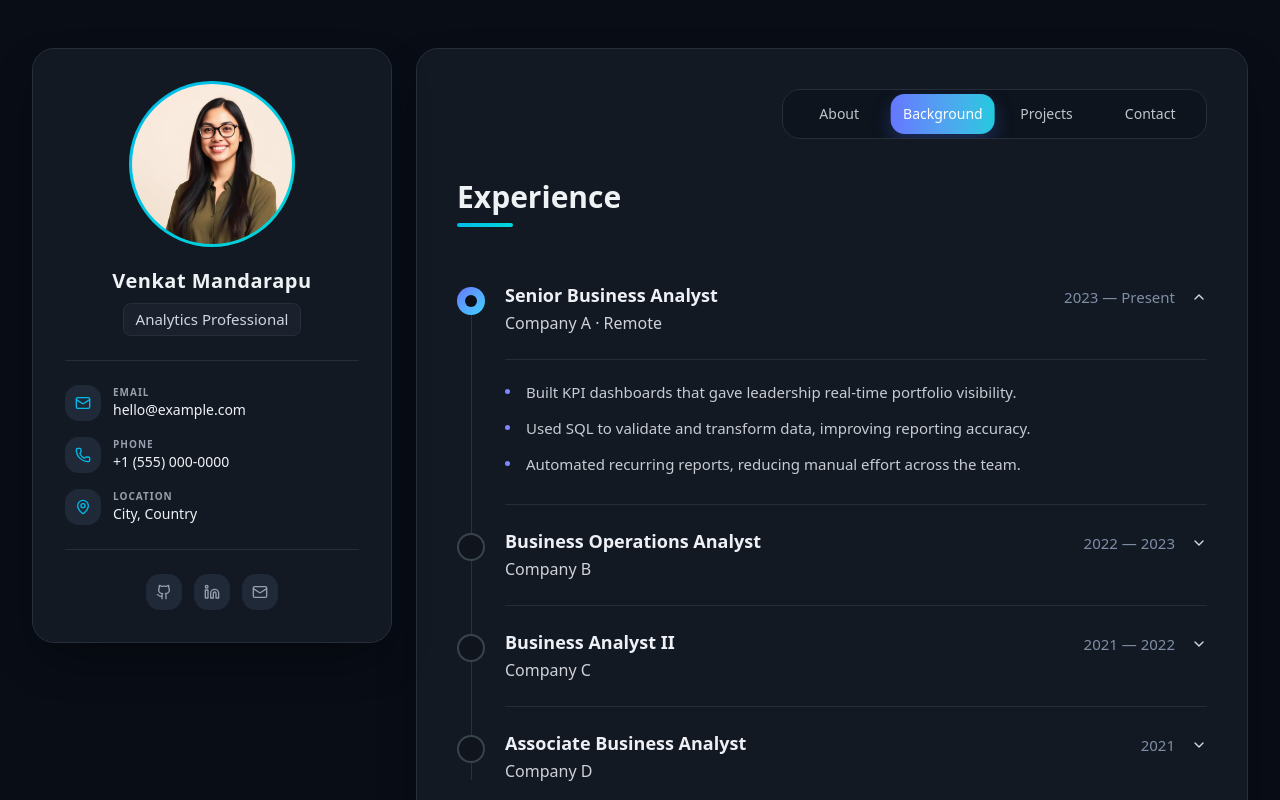
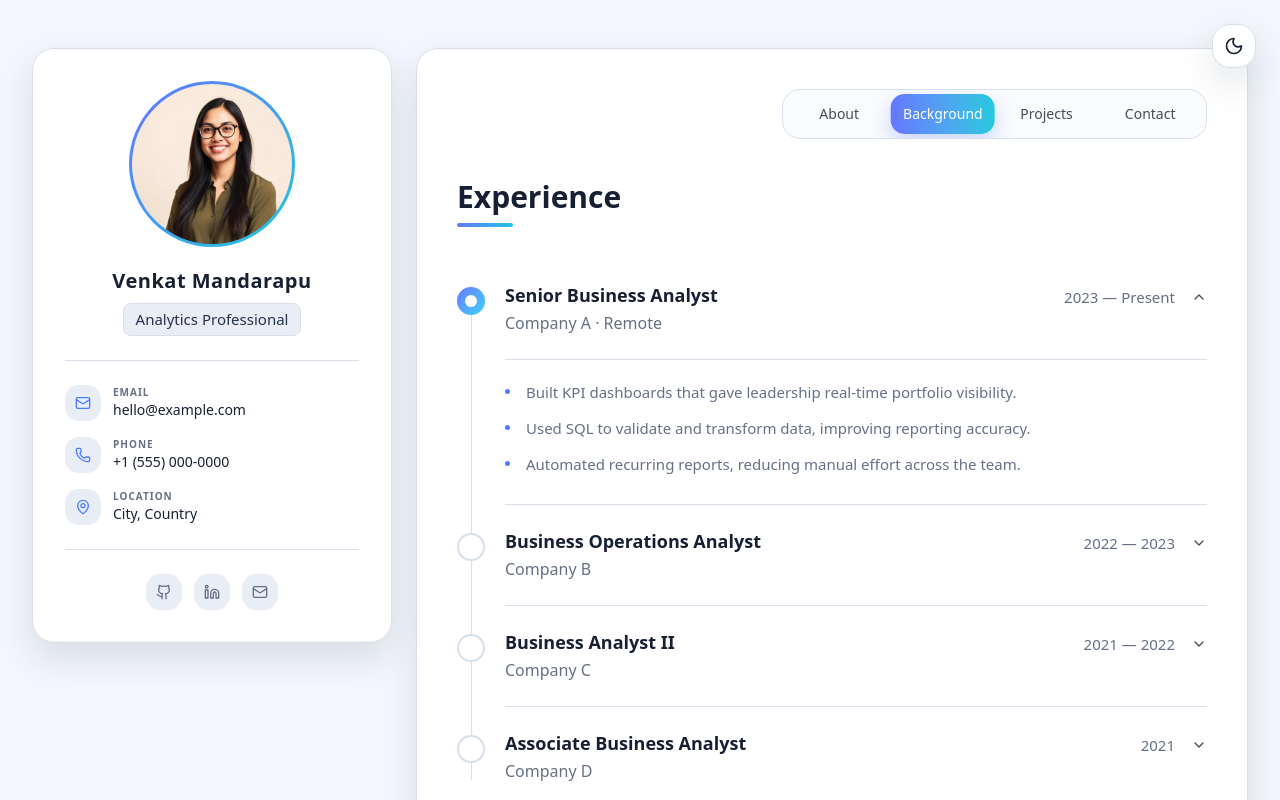
Before and after one commit to VenkatM77797/personal-wesbite, a React (Vite) app: page / in a window 1280 px wide. Both pictures are taken after a click on the button "Background". Shown: the top 800 px of the page. Built offline with nearby package versions, Linux system fonts and the light colour scheme.

Commit message:
Added theme toggle

```diff
--- a/src/App.tsx
+++ b/src/App.tsx
@@ -1,3 +1,5 @@
+// src/App.tsx
+
 import { useEffect, useState, type ReactNode } from "react";
 import {
   ArrowRight,
@@ -23,7 +25,21 @@ import {
 
 import portrait from "./assets/portrait.jpg";
 
+type TabKey = "about" | "background" | "projects" | "contact";
 type Theme = "light" | "dark";
+
+const TABS: { key: TabKey; label: string }[] = [
+  { key: "about", label: "About" },
+  { key: "background", label: "Background" },
+  { key: "projects", label: "Projects" },
+  { key: "contact", label: "Contact" },
+];
+
+const STATIC_3D_CARD =
+  "border border-border shadow-[var(--shadow-card)]";
+
+const INTERACTIVE_3D_CARD =
+  "border border-border shadow-[var(--shadow-card)] transition-all duration-300 ease-out hover:-translate-y-0.5 hover:border-primary/45 hover:shadow-[var(--shadow-card-hover)]";
 
 function getInitialTheme(): Theme {
   const savedTheme = localStorage.getItem("portfolio-theme");
@@ -36,18 +52,6 @@ function getInitialTheme(): Theme {
     ? "dark"
     : "light";
 }
-
-type TabKey = "about" | "background" | "projects" | "contact";
-
-const TABS: { key: TabKey; label: string }[] = [
-  { key: "about", label: "About" },
-  { key: "background", label: "Background" },
-  { key: "projects", label: "Projects" },
-  { key: "contact", label: "Contact" },
-];
-
-const STATIC_3D_CARD =
-  "border border-border shadow-[var(--shadow-card)]";
 
 export default function App() {
   const [theme, setTheme] = useState<Theme>(getInitialTheme);
@@ -75,24 +79,50 @@ export default function App() {
       });
     }, 180);
 
-    const toggleTheme = () => {
-      setTheme((currentTheme) =>
-        currentTheme === "dark" ? "light" : "dark",
-      );
-    };
-
     return () => {
       window.clearTimeout(timeout);
     };
   }, [tab, displayedTab]);
 
+  const toggleTheme = () => {
+    setTheme((currentTheme) =>
+      currentTheme === "dark" ? "light" : "dark",
+    );
+  };
+
   return (
-    <div className="min-h-screen bg-background text-foreground">
+    <div className="min-h-screen bg-background text-foreground transition-colors duration-300">
+      <button
+        type="button"
+        onClick={toggleTheme}
+        aria-label={`Switch to ${
+          theme === "dark" ? "light" : "dark"
+        } theme`}
+        title={`Switch to ${
+          theme === "dark" ? "light" : "dark"
+        } theme`}
+        className="
+          fixed right-4 top-4 z-50
+          flex h-11 w-11 items-center justify-center
+          rounded-xl border border-border bg-card text-foreground
+          shadow-[var(--shadow-card)]
+          transition-all duration-300
+          hover:-translate-y-0.5 hover:text-primary
+          sm:right-6 sm:top-6
+        "
+      >
+        {theme === "dark" ? (
+          <Sun className="h-5 w-5" />
+        ) : (
+          <Moon className="h-5 w-5" />
+        )}
+      </button>
+
       <div className="mx-auto grid w-full max-w-7xl items-start gap-4 px-3 py-4 sm:gap-6 sm:px-5 sm:py-8 lg:grid-cols-[360px_minmax(0,1fr)] lg:px-8 lg:py-12">
         <Sidebar />
 
         <main
-          className={`${STATIC_3D_CARD} min-w-0 rounded-2xl bg-card p-4 sm:p-6 lg:p-10 ${
+          className={`${STATIC_3D_CARD} min-w-0 rounded-2xl bg-card p-4 transition-colors duration-300 sm:p-6 lg:p-10 ${
             displayedTab === "contact" ? "h-fit self-start" : ""
           }`}
         >
@@ -119,7 +149,7 @@ export default function App() {
 function Sidebar() {
   return (
     <aside
-      className={`${STATIC_3D_CARD} h-fit rounded-2xl bg-card p-5 sm:p-8 lg:sticky lg:top-8`}
+      className={`${STATIC_3D_CARD} h-fit rounded-2xl bg-card p-5 transition-colors duration-300 sm:p-8 lg:sticky lg:top-8`}
     >
       <div className="flex flex-col items-center text-center">
         <div
@@ -139,7 +169,7 @@ function Sidebar() {
           Venkat Mandarapu
         </h1>
 
-        <span className="mt-2 inline-flex items-center rounded-[8px] border bg-[#1a202c] px-3 py-1 text-[13px] font-medium text-[#cfd6e4] sm:text-[15px]">
+        <span className="mt-2 inline-flex items-center rounded-[8px] border border-border bg-secondary px-3 py-1 text-[13px] font-medium text-secondary-foreground sm:text-[15px]">
           Analytics Professional
         </span>
       </div>
@@ -237,8 +267,8 @@ function SocialButton({
       href={href}
       aria-label={label}
       className="
-        flex h-9 w-9 items-center justify-center rounded-lg
-        bg-secondary text-muted-foreground
+        group relative flex h-9 w-9 items-center justify-center
+        overflow-hidden rounded-lg bg-secondary text-muted-foreground
         transition-all duration-200 ease-out
         hover:-translate-y-0.5
         hover:bg-primary/15
@@ -248,6 +278,16 @@ function SocialButton({
       "
     >
       {children}
+
+      <span
+        className="
+          pointer-events-none absolute bottom-0 left-1/2
+          h-[2px] w-0 -translate-x-1/2 rounded-full
+          bg-gradient-to-r from-[#6576ff] to-[#20c9df]
+          transition-all duration-300 ease-out
+          group-hover:w-[65%]
+        "
+      />
     </a>
   );
 }
@@ -375,8 +415,7 @@ function About() {
         <p>
           That&apos;s where I come in. I translate messy business questions into
           structured analysis, clear requirements, and dashboards leaders
-          actually use. Add this is a placeholder bio you can rewrite to match
-          your story.
+          actually use.
         </p>
       </div>
 
@@ -388,7 +427,7 @@ function About() {
         {services.map((service) => (
           <div
             key={service.title}
-            className={`${STATIC_3D_CARD} group relative overflow-hidden rounded-xl bg-secondary/40 p-4 sm:p-5`}
+            className={`${STATIC_3D_CARD} group relative overflow-hidden rounded-xl bg-secondary/40 p-4 transition-colors duration-300 sm:p-5`}
           >
             <div className="flex items-start gap-3 sm:gap-4">
               <div
@@ -399,9 +438,7 @@ function About() {
               </div>
 
               <div className="min-w-0">
-                <h4 className="font-semibold">
-                  {service.title}
-                </h4>
+                <h4 className="font-semibold">{service.title}</h4>
 
                 <p className="mt-1 text-sm leading-6 text-muted-foreground">
                   {service.description}
@@ -426,7 +463,8 @@ function About() {
 }
 
 function Background() {
-  const [expandedExperience, setExpandedExperience] = useState<number>(0);
+  const [expandedExperience, setExpandedExperience] =
+    useState<number>(0);
 
   const toggleExperience = (index: number) => {
     setExpandedExperience((currentIndex) =>
@@ -532,7 +570,7 @@ function Background() {
       <SectionTitle>Experience</SectionTitle>
 
       <ol className="relative mt-6 sm:mt-8">
-        <div className="absolute bottom-6 left-[11px] top-6 w-px bg-[#29313c] sm:bottom-7 sm:left-[14px] sm:top-7" />
+        <div className="absolute bottom-6 left-[11px] top-6 w-px bg-border sm:bottom-7 sm:left-[14px] sm:top-7" />
 
         {experience.map((item, index) => {
           const isExpanded = expandedExperience === index;
@@ -546,15 +584,15 @@ function Background() {
                 className={`absolute left-0 top-5 z-10 flex h-6 w-6 items-center justify-center rounded-full sm:top-7 sm:h-7 sm:w-7 ${
                   isExpanded
                     ? "bg-gradient-to-br from-[#6576ff] to-[#35d2ff]"
-                    : "border-2 border-[#39424d] bg-[#10151d]"
+                    : "border-2 border-border bg-card"
                 }`}
               >
                 {isExpanded && (
-                  <span className="h-2.5 w-2.5 rounded-full bg-[#0b1018] sm:h-3 sm:w-3" />
+                  <span className="h-2.5 w-2.5 rounded-full bg-card sm:h-3 sm:w-3" />
                 )}
               </span>
 
-              <div className="border-b border-[#252d37]">
+              <div className="border-b border-border">
                 <button
                   type="button"
                   onClick={() => toggleExperience(index)}
@@ -562,35 +600,36 @@ function Background() {
                   className="flex w-full flex-col items-start justify-between gap-3 py-5 text-left sm:flex-row sm:gap-6 sm:py-6"
                 >
                   <div className="min-w-0">
-                    <h4 className="text-base font-semibold leading-6 text-[#eef0f5] sm:text-[18px]">
+                    <h4 className="text-base font-semibold leading-6 text-foreground sm:text-[18px]">
                       {item.role}
                     </h4>
 
-                    <p className="mt-1 text-sm leading-6 text-[#d0d2d8] sm:text-[16px]">
+                    <p className="mt-1 text-sm leading-6 text-muted-foreground sm:text-[16px]">
                       {item.organization}
                     </p>
                   </div>
 
-                  <div className="flex w-full shrink-0 items-center justify-between gap-3 text-xs text-[#7f8ea5] sm:w-auto sm:justify-start sm:gap-4 sm:pt-1 sm:text-[15px]">
+                  <div className="flex w-full shrink-0 items-center justify-between gap-3 text-xs text-muted-foreground sm:w-auto sm:justify-start sm:gap-4 sm:pt-1 sm:text-[15px]">
                     <span>{item.period}</span>
 
                     {isExpanded ? (
-                      <ChevronUp className="h-4 w-4 text-[#d6dbe5]" />
+                      <ChevronUp className="h-4 w-4 text-foreground/80" />
                     ) : (
-                      <ChevronDown className="h-4 w-4 text-[#d6dbe5]" />
+                      <ChevronDown className="h-4 w-4 text-foreground/80" />
                     )}
                   </div>
                 </button>
 
                 {isExpanded && (
-                  <div className="border-t border-[#252d37] pb-6 pt-4 sm:pb-7 sm:pt-5">
+                  <div className="border-t border-border pb-6 pt-4 sm:pb-7 sm:pt-5">
                     <ul className="space-y-3">
                       {item.details.map((detail) => (
                         <li
                           key={detail}
-                          className="flex items-start gap-3 text-sm leading-6 text-[#c8cbd2] sm:gap-4 sm:text-[15px]"
+                          className="flex items-start gap-3 text-sm leading-6 text-muted-foreground sm:gap-4 sm:text-[15px]"
                         >
-                          <span className="mt-[9px] h-[5px] w-[5px] shrink-0 rounded-full bg-[#8187ff]" />
+                          <span className="mt-[9px] h-[5px] w-[5px] shrink-0 rounded-full bg-primary" />
+
                           <span>{detail}</span>
                         </li>
                       ))}
@@ -603,7 +642,7 @@ function Background() {
         })}
       </ol>
 
-      <div className="mt-10 mb-6 sm:mt-12 sm:mb-8">
+      <div className="mb-6 mt-10 sm:mb-8 sm:mt-12">
         <h3 className="text-2xl font-bold sm:text-3xl">
           Capabilities
         </h3>
@@ -617,7 +656,7 @@ function Background() {
       <div className="grid gap-8 md:grid-cols-2 lg:grid-cols-3 lg:gap-10">
         {capabilities.map((capability) => (
           <div key={capability.title} className="min-w-0">
-            <h4 className="mb-2 bg-gradient-to-r from-[#7b82ff] to-[#35d2ff] bg-clip-text text-[12px] font-semibold uppercase tracking-[0.05em] text-transparent sm:text-[13px] sm:tracking-[0.08em] lg:whitespace-nowrap lg:text-[14px] lg:tracking-[0.1em]">
+            <h4 className="mb-2 bg-gradient-to-r from-[#6576ff] to-[#20c9df] bg-clip-text text-[12px] font-semibold uppercase tracking-[0.05em] text-transparent sm:text-[13px] sm:tracking-[0.08em] lg:whitespace-nowrap lg:text-[14px] lg:tracking-[0.1em]">
               {capability.title}
             </h4>
 
@@ -625,9 +664,9 @@ function Background() {
               {capability.items.map((item, index) => (
                 <li
                   key={item}
-                  className={`py-3 text-sm leading-6 text-foreground/85 transition-all duration-200 hover:pl-1 hover:text-primary sm:py-3 sm:text-[15px] ${
+                  className={`py-3 text-sm leading-6 text-foreground/85 transition-all duration-200 hover:pl-1 hover:text-primary sm:py-4 sm:text-[15px] ${
                     index !== capability.items.length - 1
-                      ? "border-b border-white/10"
+                      ? "border-b border-border"
                       : ""
                   }`}
                 >
@@ -639,7 +678,7 @@ function Background() {
         ))}
       </div>
 
-      <div className="mt-10 mb-6 sm:mt-12">
+      <div className="mb-6 mt-10 sm:mt-12">
         <h3 className="text-2xl font-bold sm:text-3xl">
           Education &amp; Certifications
         </h3>
@@ -651,7 +690,9 @@ function Background() {
       </div>
 
       <div className="grid items-stretch gap-4 lg:grid-cols-2">
-        <div className="relative h-full rounded-xl border border-white/10 bg-secondary/40 p-4 shadow-[inset_0_1px_0_rgba(255,255,255,0.04),0_14px_32px_rgba(0,0,0,0.24)] transition-all duration-300 ease-out hover:-translate-y-0.5 hover:border-primary/45 hover:shadow-[inset_0_1px_0_rgba(255,255,255,0.07),0_18px_38px_rgba(0,0,0,0.32),0_0_22px_rgba(55,190,255,0.08)] sm:p-5">
+        <div
+          className={`${INTERACTIVE_3D_CARD} relative h-full rounded-xl bg-secondary/40 p-4 transition-colors duration-300 sm:p-5`}
+        >
           <EducationItem
             icon={<GraduationCap className="h-5 w-5" />}
             title="Master's — Business Analytics"
@@ -726,7 +767,9 @@ function CertificationCard({
   certifications: string[];
 }) {
   return (
-    <div className="relative h-full rounded-xl border border-white/10 bg-secondary/40 p-4 shadow-[inset_0_1px_0_rgba(255,255,255,0.04),0_14px_32px_rgba(0,0,0,0.24)] transition-all duration-300 ease-out hover:-translate-y-0.5 hover:border-primary/45 hover:shadow-[inset_0_1px_0_rgba(255,255,255,0.07),0_18px_38px_rgba(0,0,0,0.32),0_0_22px_rgba(55,190,255,0.08)] sm:p-5">
+    <div
+      className={`${INTERACTIVE_3D_CARD} relative h-full rounded-xl bg-secondary/40 p-4 transition-colors duration-300 sm:p-5`}
+    >
       <div className="flex items-center gap-3">
         <div
           className="flex h-10 w-10 shrink-0 items-center justify-center rounded-lg text-primary-foreground"
@@ -810,7 +853,7 @@ function Projects() {
         {projects.map((project) => (
           <article
             key={project.title}
-            className={`${STATIC_3D_CARD} group rounded-xl bg-secondary/40 p-4 sm:p-6`}
+            className={`${STATIC_3D_CARD} group rounded-xl bg-secondary/40 p-4 transition-colors duration-300 sm:p-6`}
           >
             <p className="text-[10px] uppercase tracking-widest text-primary sm:text-xs">
               {project.tag}
@@ -900,13 +943,13 @@ function Contact() {
           href="#"
           className="
             inline-flex min-h-[48px] w-full items-center justify-center
-            gap-2.5 rounded-xl border border-white/10 bg-white/[0.04]
+            gap-2.5 rounded-xl border border-border bg-secondary/60
             px-4 py-3 text-sm font-semibold text-foreground
-            shadow-[inset_0_1px_0_rgba(255,255,255,0.04),0_10px_22px_rgba(0,0,0,0.22)]
+            shadow-[var(--shadow-card)]
             transition-all duration-300 ease-out
             hover:-translate-y-0.5
             hover:border-primary/35
-            hover:bg-white/[0.07]
+            hover:bg-secondary
             sm:w-auto sm:px-5 sm:text-base
           "
         >
--- a/src/styles.css
+++ b/src/styles.css
@@ -1,3 +1,5 @@
+/* src/styles.css */
+
 @import "tailwindcss";
 
 @theme inline {
@@ -8,18 +10,25 @@
   --radius-2xl: calc(var(--radius) + 8px);
   --radius-3xl: calc(var(--radius) + 12px);
   --radius-4xl: calc(var(--radius) + 16px);
+
   --color-background: var(--background);
   --color-foreground: var(--foreground);
+
   --color-card: var(--card);
   --color-card-foreground: var(--card-foreground);
+
   --color-primary: var(--primary);
   --color-primary-foreground: var(--primary-foreground);
+
   --color-secondary: var(--secondary);
   --color-secondary-foreground: var(--secondary-foreground);
+
   --color-muted: var(--muted);
   --color-muted-foreground: var(--muted-foreground);
+
   --color-accent: var(--accent);
   --color-accent-foreground: var(--accent-foreground);
+
   --color-border: var(--border);
   --color-input: var(--input);
   --color-ring: var(--ring);
@@ -27,37 +36,111 @@
 
 :root {
   --radius: 0.875rem;
+
+  --background: #f3f6fb;
+  --foreground: #172033;
+
+  --card: #ffffff;
+  --card-foreground: #172033;
+
+  --primary: #4f7cff;
+  --primary-foreground: #ffffff;
+
+  --secondary: #e9eef6;
+  --secondary-foreground: #263249;
+
+  --muted: #edf1f7;
+  --muted-foreground: #657087;
+
+  --accent: #16c7df;
+  --accent-foreground: #102033;
+
+  --border: #d7dfeb;
+  --input: #d7dfeb;
+  --ring: #4f7cff;
+
+  --gradient-brand: linear-gradient(
+    135deg,
+    #6576ff,
+    #20c9df
+  );
+
+  --shadow-card:
+    inset 0 1px 0 rgba(255, 255, 255, 0.95),
+    inset 0 -1px 0 rgba(30, 45, 70, 0.04),
+    0 16px 34px rgba(37, 53, 80, 0.12);
+
+  --shadow-card-hover:
+    inset 0 1px 0 rgba(255, 255, 255, 1),
+    0 20px 42px rgba(37, 53, 80, 0.18),
+    0 0 22px rgba(79, 124, 255, 0.12);
+
+  color-scheme: light;
+
+  font-family:
+    ui-sans-serif,
+    system-ui,
+    sans-serif,
+    "Apple Color Emoji",
+    "Segoe UI Emoji",
+    "Segoe UI Symbol",
+    "Noto Color Emoji";
+}
+
+html.dark {
   --background: oklch(0.16 0.02 260);
   --foreground: oklch(0.96 0.005 250);
+
   --card: oklch(0.21 0.022 260);
   --card-foreground: oklch(0.96 0.005 250);
+
   --primary: oklch(0.72 0.16 220);
   --primary-foreground: oklch(0.16 0.02 260);
+
   --secondary: oklch(0.28 0.03 260);
   --secondary-foreground: oklch(0.96 0.005 250);
+
   --muted: oklch(0.26 0.025 260);
   --muted-foreground: oklch(0.7 0.02 255);
+
   --accent: oklch(0.78 0.17 195);
   --accent-foreground: oklch(0.16 0.02 260);
+
   --border: oklch(0.3 0.025 260);
   --input: oklch(0.3 0.025 260);
   --ring: oklch(0.72 0.16 220);
-  --gradient-brand: linear-gradient(135deg, oklch(0.72 0.16 220), oklch(0.78 0.17 195));
-  --shadow-card: 0 20px 50px -20px oklch(0 0 0 / 0.6);
-  font-family:
-    ui-sans-serif, system-ui, sans-serif, "Apple Color Emoji", "Segoe UI Emoji", "Segoe UI Symbol",
-    "Noto Color Emoji";
+
+  --gradient-brand: linear-gradient(
+    135deg,
+    oklch(0.72 0.16 220),
+    oklch(0.78 0.17 195)
+  );
+
+  --shadow-card:
+    inset 0 1px 0 rgba(255, 255, 255, 0.05),
+    inset 0 -1px 0 rgba(0, 0, 0, 0.25),
+    0 16px 34px rgba(0, 0, 0, 0.28);
+
+  --shadow-card-hover:
+    inset 0 1px 0 rgba(255, 255, 255, 0.08),
+    0 20px 42px rgba(0, 0, 0, 0.36),
+    0 0 22px rgba(55, 190, 255, 0.1);
+
   color-scheme: dark;
 }
 
 @layer base {
   * {
+    box-sizing: border-box;
     border-color: var(--color-border);
   }
 
   html {
     min-width: 320px;
     background-color: var(--color-background);
+    transition:
+      background-color 300ms ease,
+      color 300ms ease;
   }
 
   body {
@@ -66,6 +149,18 @@
     margin: 0;
     background-color: var(--color-background);
     color: var(--color-foreground);
+    transition:
+      background-color 300ms ease,
+      color 300ms ease;
+  }
+
+  #root {
+    min-height: 100vh;
+  }
+
+  img {
+    display: block;
+    max-width: 100%;
   }
 
   button,
```
